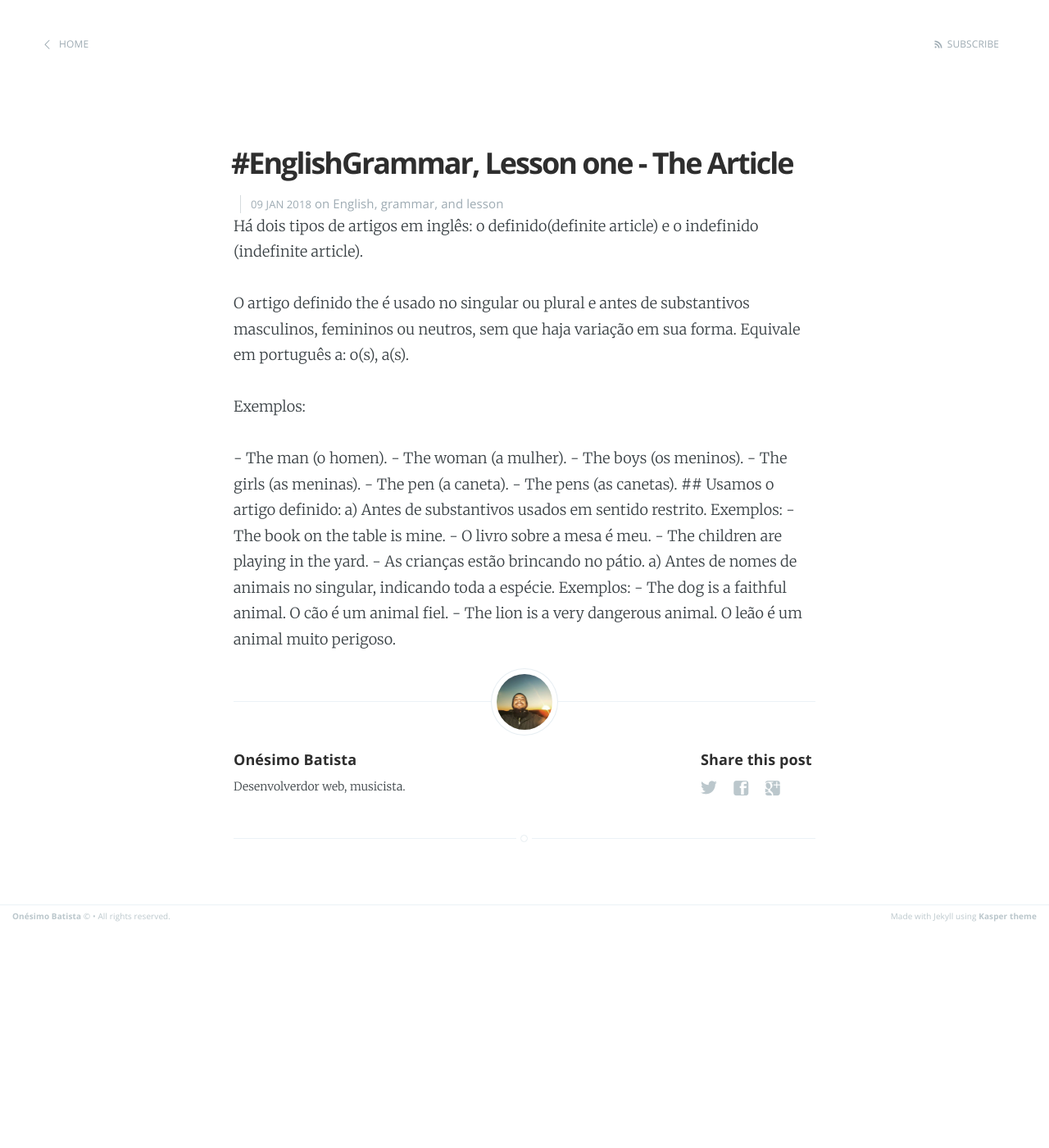
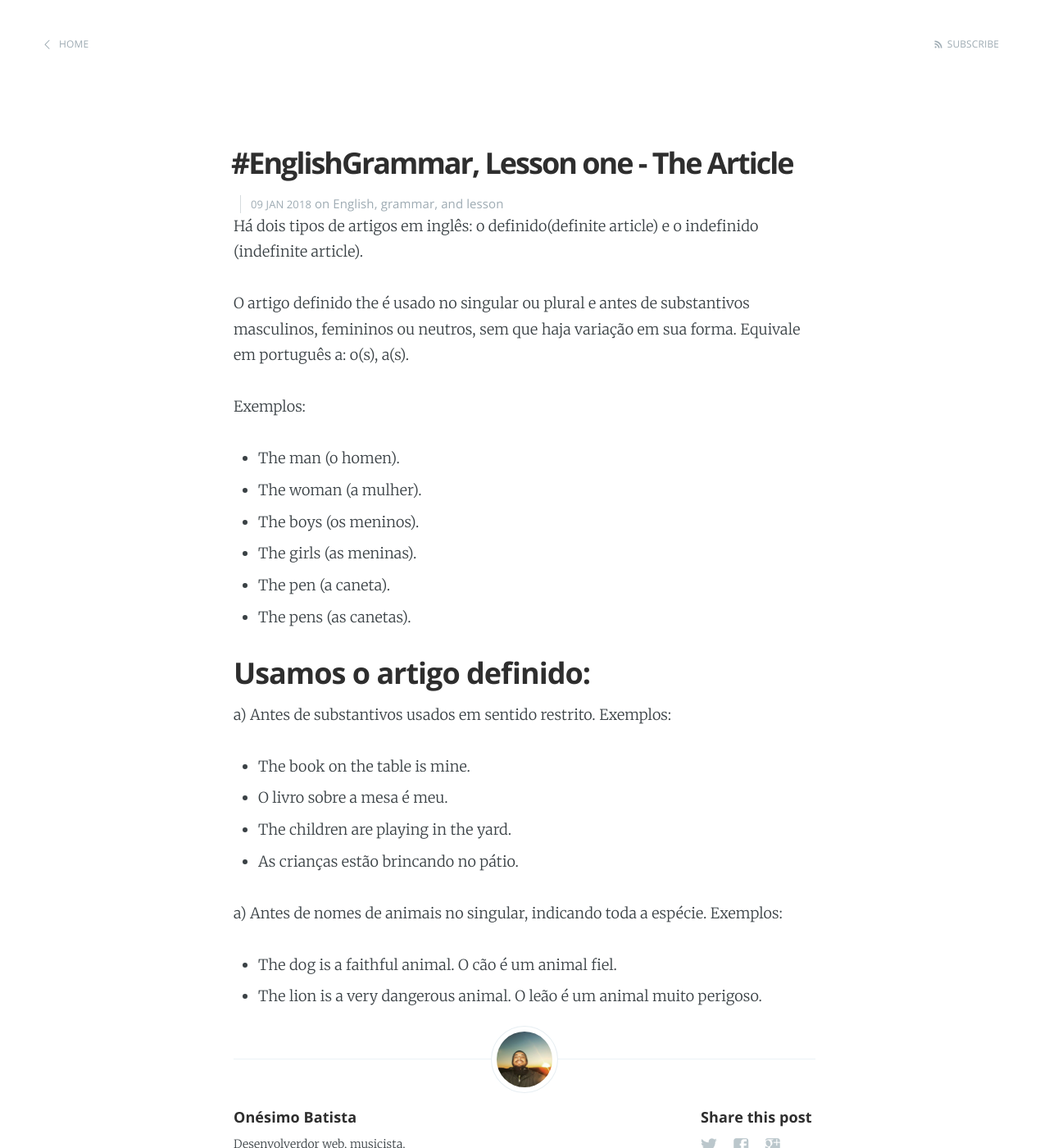
Before and after one commit to onesimo/blog, a Jekyll site: the page built from _posts/2018-01-09-english-grammar-lesson-one.md, in a window 1280 px wide and 1400 px high. Shown: the whole window at 82% size. Built offline with Jekyll 4.4.1, drawn with Linux system fonts in a browser that asks for light colours.

```diff
--- a/_posts/2018-01-09-english-grammar-lesson-one.md
+++ b/_posts/2018-01-09-english-grammar-lesson-one.md
@@ -11,7 +11,7 @@ Há dois tipos de artigos em inglês: o definido(definite article) e o indefinid
 O artigo definido the é usado no singular ou plural e antes de substantivos masculinos, femininos ou neutros, sem que haja variação em sua forma. Equivale em português a: o(s), a(s).
 
 Exemplos:
-<p>- The man (o homen).
+- The man (o homen).
 - The woman (a mulher).
 - The boys (os meninos).
 - The girls (as meninas).
```
